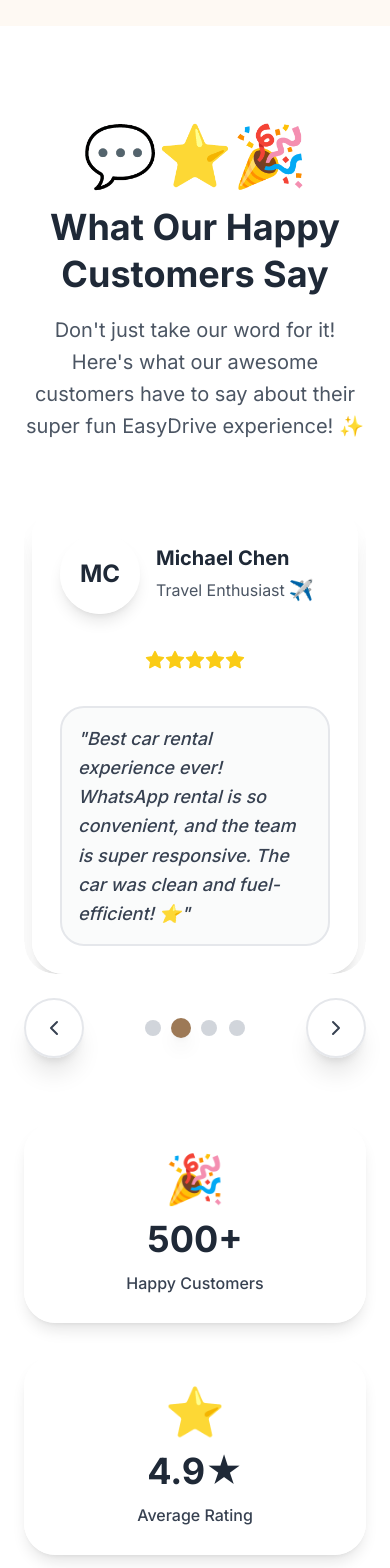
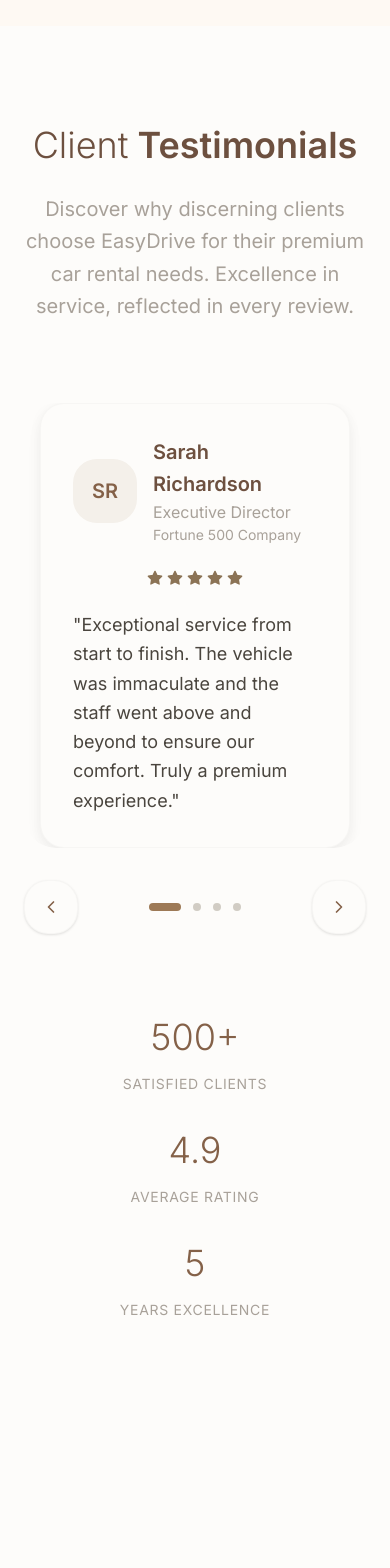
Before and after one commit to Indrojeet-nayek-work/EasyDriver, a React (Vite) app: page / in a window 390 px wide. Shown: the part 7040-8608 px from the top of the page. After the commit the page ends 8458 px from the top, so only its background shows below. Built offline with nearby package versions, Linux system fonts and the light colour scheme.

Commit message:
Update Testimonials with premium minimal design
cgen-ea6176deecc44943aaf3881b550bea5e

```diff
--- a/src/components/Testimonials.jsx
+++ b/src/components/Testimonials.jsx
@@ -7,14 +7,13 @@ const Testimonials = () => {
   const testimonials = [
     {
       id: 1,
-      name: "Sarah Johnson",
-      initials: "SJ",
+      name: "Sarah Richardson",
+      initials: "SR",
       rating: 5,
       review:
-        "Amazing service! The rental process was super smooth and the car was in perfect condition. EasyDrive made my business trip totally stress-free! 🌟",
-      location: "Business Executive",
-      color: "bg-fun-pink",
-      emoji: "💼",
+        "Exceptional service from start to finish. The vehicle was immaculate and the staff went above and beyond to ensure our comfort. Truly a premium experience.",
+      position: "Executive Director",
+      company: "Fortune 500 Company",
     },
     {
       id: 2,
@@ -22,10 +21,9 @@ const Testimonials = () => {
       initials: "MC",
       rating: 5,
       review:
-        "Best car rental experience ever! WhatsApp rental is so convenient, and the team is super responsive. The car was clean and fuel-efficient! ⭐",
-      location: "Travel Enthusiast",
-      color: "bg-fun-blue",
-      emoji: "✈️",
+        "Outstanding attention to detail and personalized service. The booking process was seamless and the vehicle exceeded our expectations for our special occasion.",
+      position: "Entrepreneur",
+      company: "Tech Startup",
     },
     {
       id: 3,
@@ -33,10 +31,9 @@ const Testimonials = () => {
       initials: "ER",
       rating: 5,
       review:
-        "Professional and reliable service! Rented for a family vacation and everything went perfectly. Great rates and super friendly customer service! 🎉",
-      location: "Family Traveler",
-      color: "bg-fun-green",
-      emoji: "👨‍👩‍👧‍👦",
+        "Professional, reliable, and luxurious. EasyDrive delivered exactly what they promised. The customer service team was incredibly helpful and responsive.",
+      position: "Marketing Director",
+      company: "Global Agency",
     },
     {
       id: 4,
@@ -44,10 +41,9 @@ const Testimonials = () => {
       initials: "DK",
       rating: 5,
       review:
-        "Outstanding experience! Quick response times, transparent pricing, and well-maintained vehicles. Will definitely rent from EasyDrive again! 🚗",
-      location: "Frequent Renter",
-      color: "bg-fun-yellow",
-      emoji: "🔄",
+        "Consistently excellent service with transparent pricing. The quality of vehicles and level of service sets them apart from other rental companies.",
+      position: "Investment Manager",
+      company: "Private Equity",
     },
   ];
 
@@ -71,7 +67,7 @@ const Testimonials = () => {
   useEffect(() => {
     const interval = setInterval(() => {
       nextTestimonial();
-    }, 6000);
+    }, 8000);
 
     return () => clearInterval(interval);
   }, []);
@@ -80,11 +76,11 @@ const Testimonials = () => {
     return Array.from({ length: 5 }, (_, index) => (
       <FiStar
         key={index}
-        size={20}
+        size={16}
         className={`${
           index < rating
-            ? "text-yellow-400 fill-current"
-            : "text-gray-300 dark:text-gray-600"
+            ? "text-accent-warm-brown fill-current"
+            : "text-neutral-warm-grey"
         }`}
       />
     ));
@@ -93,52 +89,47 @@ const Testimonials = () => {
   return (
     <section
       id="testimonials"
-      className="section-padding bg-gradient-to-br from-fun-pink/20 to-fun-yellow/20"
+      className="section-padding bg-neutral-warm-white"
     >
       <div className="container">
-        <div className="text-center mb-16">
-          <div className="text-6xl mb-4">💬⭐🎉</div>
-          <h2 className="text-4xl font-bold mb-4 text-gray-800">
-            What Our Happy Customers Say
+        <div className="text-center mb-20 space-y-6">
+          <h2 className="text-4xl lg:text-5xl font-light text-primary-800">
+            Client
+            <span className="font-semibold"> Testimonials</span>
           </h2>
-          <p className="text-xl text-gray-600 max-w-2xl mx-auto">
-            Don't just take our word for it! Here's what our awesome customers
-            have to say about their super fun EasyDrive experience! ✨
+          <p className="text-xl text-neutral-medium-grey max-w-3xl mx-auto leading-relaxed">
+            Discover why discerning clients choose EasyDrive for their premium
+            car rental needs. Excellence in service, reflected in every review.
           </p>
         </div>
 
-        <div className="relative max-w-4xl mx-auto">
+        <div className="relative max-w-5xl mx-auto">
           {/* Desktop view - show multiple testimonials */}
           <div className="hidden md:grid md:grid-cols-2 lg:grid-cols-3 gap-8">
             {testimonials.slice(0, 3).map((testimonial) => (
-              <div
-                key={testimonial.id}
-                className="bg-white/80 backdrop-blur-sm rounded-3xl shadow-xl p-6 hover:shadow-2xl transition-all duration-300 transform hover:scale-105 border-4 border-white"
-              >
-                <div className="flex items-center mb-6">
-                  <div
-                    className={`w-16 h-16 ${testimonial.color}/80 rounded-full flex items-center justify-center text-gray-800 font-bold text-xl mr-4 shadow-lg border-2 border-white`}
-                  >
+              <div key={testimonial.id} className="card-premium space-y-6">
+                <div className="flex items-center space-x-4">
+                  <div className="w-14 h-14 bg-primary-100 rounded-2xl flex items-center justify-center text-primary-700 font-semibold text-lg">
                     {testimonial.initials}
                   </div>
-                  <div>
-                    <h4 className="font-bold text-lg text-gray-800">
+                  <div className="flex-1">
+                    <h4 className="font-semibold text-lg text-primary-800">
                       {testimonial.name}
                     </h4>
-                    <div className="flex items-center gap-1">
-                      <p className="text-gray-600 text-sm">
-                        {testimonial.location}
-                      </p>
-                      <span className="text-lg">{testimonial.emoji}</span>
-                    </div>
+                    <p className="text-sm text-neutral-medium-grey">
+                      {testimonial.position}
+                    </p>
+                    <p className="text-xs text-neutral-medium-grey">
+                      {testimonial.company}
+                    </p>
                   </div>
                 </div>
 
-                <div className="flex mb-4 justify-center bg-fun-yellow/50 rounded-full py-2">
+                <div className="flex space-x-1">
                   {renderStars(testimonial.rating)}
                 </div>
 
-                <blockquote className="text-gray-700 italic leading-relaxed font-medium bg-gray-50/80 rounded-2xl p-4 border-2 border-fun-blue/20">
+                <blockquote className="text-neutral-charcoal leading-relaxed">
                   "{testimonial.review}"
                 </blockquote>
               </div>
@@ -149,36 +140,37 @@ const Testimonials = () => {
           <div className="md:hidden">
             <div className="overflow-hidden rounded-3xl">
               <div
-                className="flex transition-transform duration-500 ease-in-out"
+                className="flex transition-transform duration-700 ease-in-out"
                 style={{ transform: `translateX(-${currentIndex * 100}%)` }}
               >
                 {testimonials.map((testimonial) => (
-                  <div key={testimonial.id} className="w-full flex-shrink-0">
-                    <div className="bg-white/80 backdrop-blur-sm rounded-3xl shadow-xl p-6 mx-2 border-4 border-white">
-                      <div className="flex items-center mb-6">
-                        <div
-                          className={`w-20 h-20 ${testimonial.color}/80 rounded-full flex items-center justify-center text-gray-800 font-bold text-2xl mr-4 shadow-lg border-2 border-white`}
-                        >
+                  <div
+                    key={testimonial.id}
+                    className="w-full flex-shrink-0 px-4"
+                  >
+                    <div className="card-premium space-y-6">
+                      <div className="flex items-center space-x-4">
+                        <div className="w-16 h-16 bg-primary-100 rounded-2xl flex items-center justify-center text-primary-700 font-semibold text-xl">
                           {testimonial.initials}
                         </div>
-                        <div>
-                          <h4 className="font-bold text-xl text-gray-800">
+                        <div className="flex-1">
+                          <h4 className="font-semibold text-xl text-primary-800">
                             {testimonial.name}
                           </h4>
-                          <div className="flex items-center gap-1">
-                            <p className="text-gray-600">
-                              {testimonial.location}
-                            </p>
-                            <span className="text-xl">{testimonial.emoji}</span>
-                          </div>
+                          <p className="text-neutral-medium-grey">
+                            {testimonial.position}
+                          </p>
+                          <p className="text-sm text-neutral-medium-grey">
+                            {testimonial.company}
+                          </p>
                         </div>
                       </div>
 
-                      <div className="flex mb-6 justify-center bg-fun-yellow/50 rounded-full py-3">
+                      <div className="flex space-x-1 justify-center">
                         {renderStars(testimonial.rating)}
                       </div>
 
-                      <blockquote className="text-gray-700 italic leading-relaxed text-lg font-medium bg-gray-50/80 rounded-2xl p-4 border-2 border-fun-blue/20">
+                      <blockquote className="text-neutral-charcoal leading-relaxed text-lg">
                         "{testimonial.review}"
                       </blockquote>
                     </div>
@@ -188,13 +180,13 @@ const Testimonials = () => {
             </div>
 
             {/* Mobile navigation */}
-            <div className="flex justify-between items-center mt-6">
+            <div className="flex justify-between items-center mt-8">
               <button
                 onClick={prevTestimonial}
-                className="bg-white/90 p-4 rounded-full shadow-xl hover:bg-white transition-colors hover:scale-110 duration-300 border-2 border-fun-blue/20"
+                className="bg-neutral-warm-white p-4 rounded-2xl shadow-gentle hover:shadow-soft transition-all duration-300 border border-neutral-muted-grey/30"
                 aria-label="Previous testimonial"
               >
-                <FiChevronLeft size={24} className="text-gray-700" />
+                <FiChevronLeft size={20} className="text-primary-700" />
               </button>
 
               <div className="flex space-x-3">
@@ -202,10 +194,10 @@ const Testimonials = () => {
                   <button
                     key={index}
                     onClick={() => goToTestimonial(index)}
-                    className={`w-4 h-4 rounded-full transition-all duration-300 transform hover:scale-125 ${
+                    className={`h-2 rounded-full transition-all duration-300 ${
                       index === currentIndex
-                        ? "bg-primary-600 shadow-lg scale-125"
-                        : "bg-gray-300 hover:bg-gray-400"
+                        ? "w-8 bg-primary-600"
+                        : "w-2 bg-neutral-warm-grey hover:bg-primary-400"
                     }`}
                     aria-label={`Go to testimonial ${index + 1}`}
                   />
@@ -214,34 +206,33 @@ const Testimonials = () => {
 
               <button
                 onClick={nextTestimonial}
-                className="bg-white/90 p-4 rounded-full shadow-xl hover:bg-white transition-colors hover:scale-110 duration-300 border-2 border-fun-blue/20"
+                className="bg-neutral-warm-white p-4 rounded-2xl shadow-gentle hover:shadow-soft transition-all duration-300 border border-neutral-muted-grey/30"
                 aria-label="Next testimonial"
               >
-                <FiChevronRight size={24} className="text-gray-700" />
+                <FiChevronRight size={20} className="text-primary-700" />
               </button>
             </div>
           </div>
         </div>
 
-        {/* Fun trust indicators */}
-        <div className="mt-16 text-center">
-          <div className="grid grid-cols-1 sm:grid-cols-3 gap-8">
-            <div className="flex flex-col items-center bg-fun-green/60 backdrop-blur-sm rounded-3xl p-6 border-4 border-white shadow-lg transform hover:scale-105 transition-transform duration-300">
-              <div className="text-5xl mb-2">🎉</div>
-              <div className="text-4xl font-bold text-gray-800 mb-2">500+</div>
-              <div className="text-gray-700 font-medium">Happy Customers</div>
+        {/* Trust indicators */}
+        <div className="mt-20 grid grid-cols-1 sm:grid-cols-3 gap-8 max-w-4xl mx-auto">
+          <div className="text-center space-y-3">
+            <div className="text-4xl font-light text-primary-700">500+</div>
+            <div className="text-sm text-neutral-medium-grey uppercase tracking-wider">
+              Satisfied Clients
             </div>
-            <div className="flex flex-col items-center bg-fun-yellow/60 backdrop-blur-sm rounded-3xl p-6 border-4 border-white shadow-lg transform hover:scale-105 transition-transform duration-300">
-              <div className="text-5xl mb-2">⭐</div>
-              <div className="text-4xl font-bold text-gray-800 mb-2">4.9★</div>
-              <div className="text-gray-700 font-medium">Average Rating</div>
+          </div>
+          <div className="text-center space-y-3">
+            <div className="text-4xl font-light text-primary-700">4.9</div>
+            <div className="text-sm text-neutral-medium-grey uppercase tracking-wider">
+              Average Rating
             </div>
-            <div className="flex flex-col items-center bg-fun-pink/60 backdrop-blur-sm rounded-3xl p-6 border-4 border-white shadow-lg transform hover:scale-105 transition-transform duration-300">
-              <div className="text-5xl mb-2">🏆</div>
-              <div className="text-4xl font-bold text-gray-800 mb-2">3+</div>
-              <div className="text-gray-700 font-medium">
-                Years of Fun Service
-              </div>
+          </div>
+          <div className="text-center space-y-3">
+            <div className="text-4xl font-light text-primary-700">5</div>
+            <div className="text-sm text-neutral-medium-grey uppercase tracking-wider">
+              Years Excellence
             </div>
           </div>
         </div>
```
